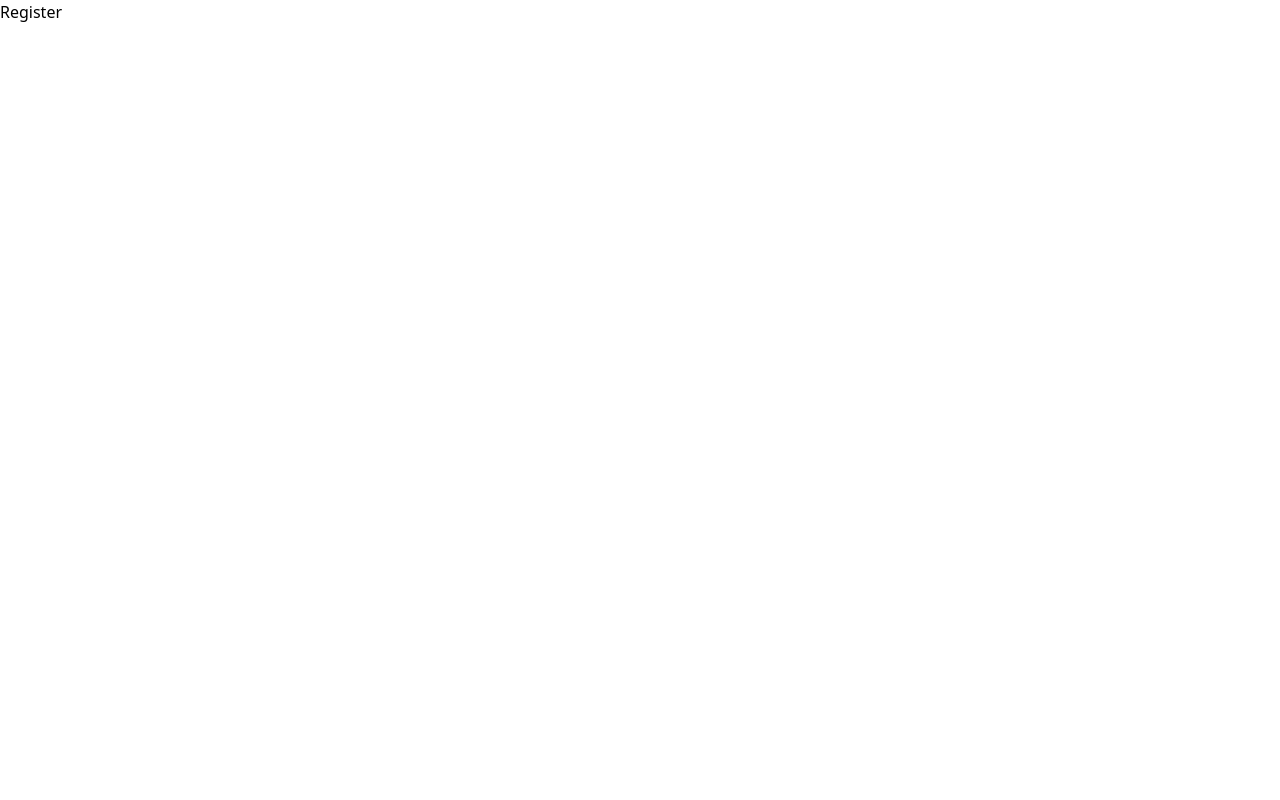
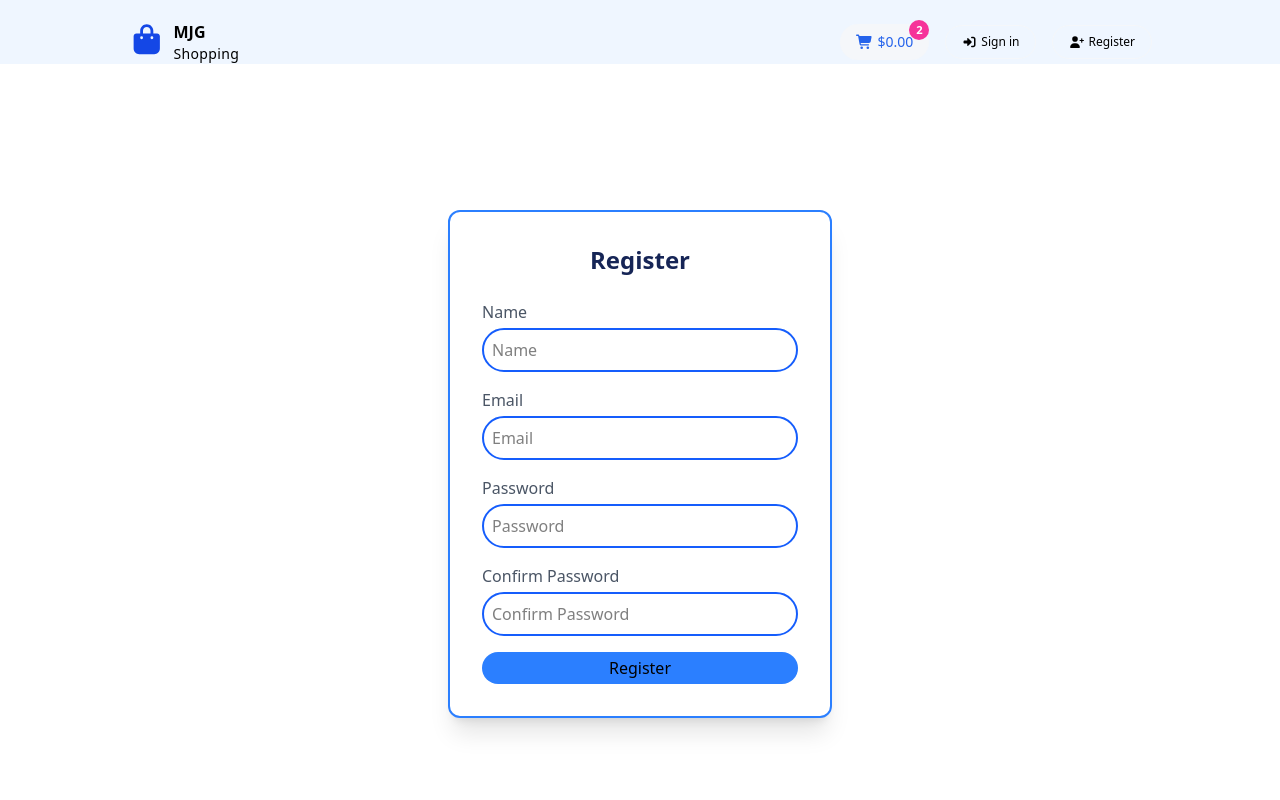
Before and after one commit to Mahmoud123Jamal/E-commerce-App-NextJS, a Next.js app: page /register in a window 1280 px wide. Shown: the top 800 px of the page. Built offline with nearby package versions, Linux system fonts and the light colour scheme.

Commit message:
update Register

```diff
--- a/app/register/page.tsx
+++ b/app/register/page.tsx
@@ -1,14 +1,111 @@
-import type { Metadata } from "next";
+"use client";
 
-export const metadata: Metadata = {
-  title: "Register",
-  description: "Generated by Mahmoud Gamal",
-  icons: {
-    icon: "./images/register.svg",
-  },
-};
+import Footer from "@/components/Footer";
+import Header from "@/components/Header";
+import { useRouter } from "next/navigation";
+import { useState } from "react";
+
 function page() {
-  return <div>Register</div>;
+  const router = useRouter();
+
+  const [name, setName] = useState("");
+  const [email, setEmail] = useState("");
+  const [password, setPassword] = useState("");
+  const [confirmPassword, setConfirmPassword] = useState("");
+
+  const handleSubmit = (e: React.FormEvent<HTMLFormElement>) => {
+    e.preventDefault();
+
+    if (password !== confirmPassword) {
+      alert("Passwords do not match");
+      return;
+    }
+
+    router.push("/signin");
+  };
+
+  return (
+    <div>
+      <div className="bg-blue-50">
+        <Header />
+      </div>
+
+      <div className="flex items-center justify-center min-h-screen p-4 ">
+        <div className="bg-white p-8 rounded-xl shadow-xl w-full max-w-sm border-2  border-blue-500">
+          <h2 className="text-2xl font-bold text-center mb-6 text-blue-950">
+            Register
+          </h2>
+
+          <form onSubmit={handleSubmit} className="space-y-4">
+            <div>
+              <label className="block font-medium text-gray-600 mb-1">
+                Name
+              </label>
+              <input
+                type="text"
+                placeholder="Name"
+                value={name}
+                onChange={(e) => setName(e.target.value)}
+                required
+                className="border-2 border-blue-600 w-full rounded-3xl p-2"
+              />
+            </div>
+
+            <div>
+              <label className="block font-medium text-gray-600 mb-1">
+                Email
+              </label>
+              <input
+                type="email"
+                placeholder="Email"
+                value={email}
+                onChange={(e) => setEmail(e.target.value)}
+                required
+                className="border-2 border-blue-600 w-full rounded-3xl p-2"
+              />
+            </div>
+
+            <div>
+              <label className="block font-medium text-gray-600 mb-1">
+                Password
+              </label>
+              <input
+                type="password"
+                placeholder="Password"
+                value={password}
+                onChange={(e) => setPassword(e.target.value)}
+                required
+                className="border-2 border-blue-600 w-full rounded-3xl p-2"
+              />
+            </div>
+
+            <div>
+              <label className="block font-medium text-gray-600 mb-1">
+                Confirm Password
+              </label>
+              <input
+                type="password"
+                placeholder="Confirm Password"
+                value={confirmPassword}
+                onChange={(e) => setConfirmPassword(e.target.value)}
+                required
+                className="border-2 border-blue-600 w-full rounded-3xl p-2"
+              />
+            </div>
+
+            <button
+              type="submit"
+              className="bg-blue-500 hover:bg-blue-300 w-full h-8 rounded-full"
+            >
+              Register
+            </button>
+          </form>
+        </div>
+      </div>
+
+      <Footer />
+    </div>
+  );
 }
 
 export default page;
```
